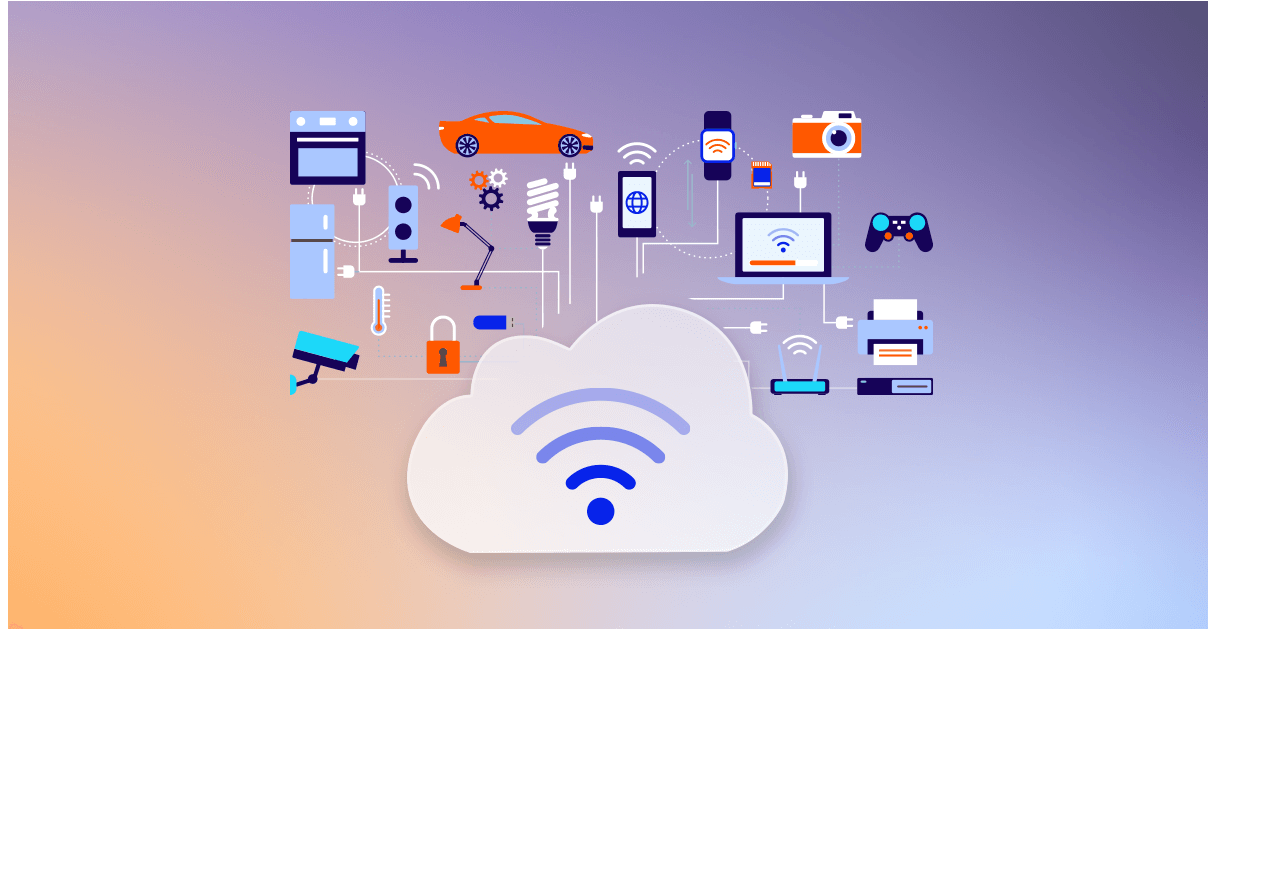
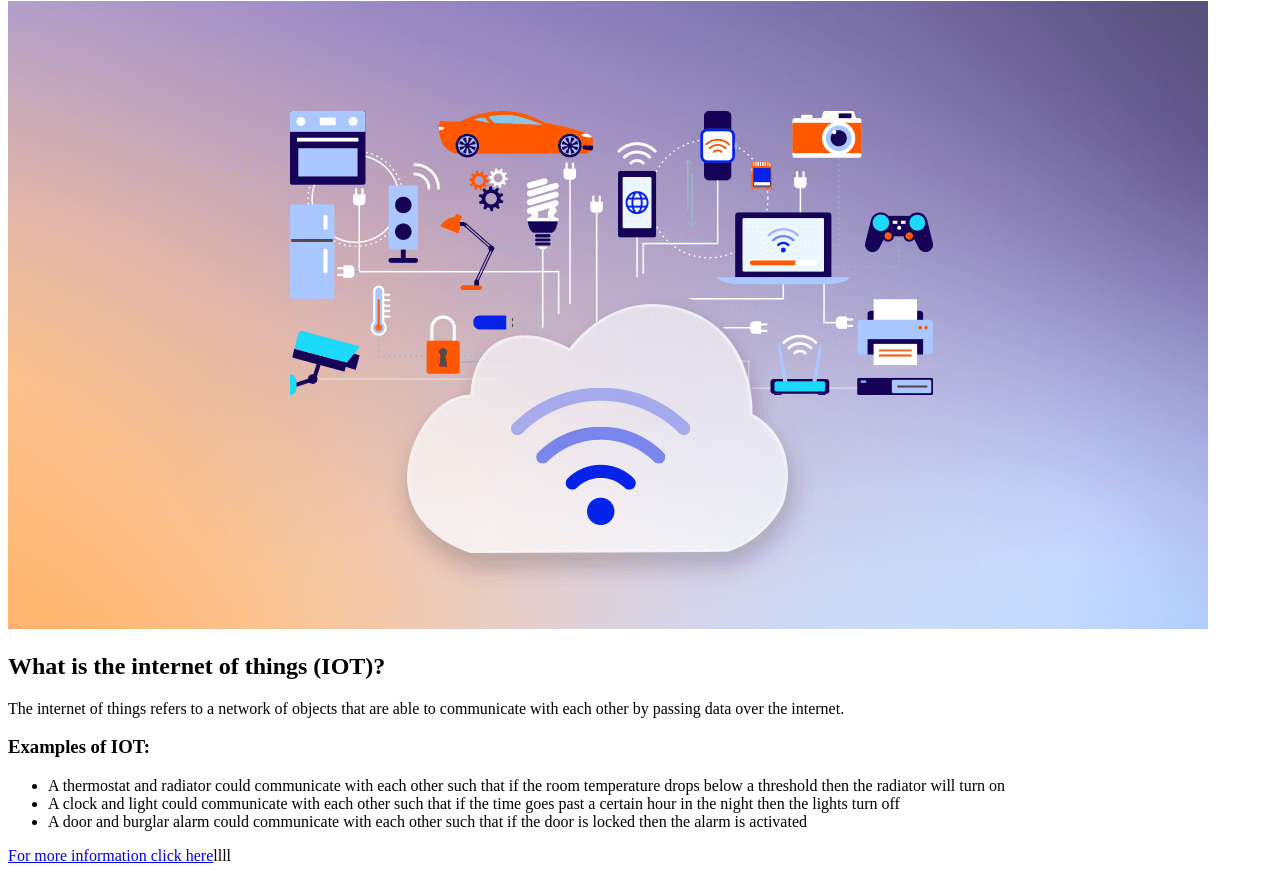
Before and after one commit to MayonGupta/GitCollaborationPractice, a plain HTML site: page InternetOfThings.html in a window 1280 px wide. Shown: the part 79-952 px from the top of the page. Before the commit the page ends 800 px from the top, so only its background shows below. Drawn offline with Linux system fonts and the light colour scheme.

Commit message:
Add more content on IOT

```diff
--- a/InternetOfThings.html
+++ b/InternetOfThings.html
@@ -6,5 +6,14 @@
 <body>
     <h1>Internet of Things</h1>
     <img src="images/IOT.png" alt="Abstract image of IOT">
+    <h2>What is the internet of things (IOT)?</h2>
+    <p>The internet of things refers to a network of objects that are able to communicate with each other by passing data over the internet.</p>
+    <h3>Examples of IOT:</h3>
+    <ul>
+        <li>A thermostat and radiator could communicate with each other such that if the room temperature drops below a threshold then the radiator will turn on</li>
+        <li>A clock and light could communicate with each other such that if the time goes past a certain hour in the night then the lights turn off</li>
+        <li>A door and burglar alarm could communicate with each other such that if the door is locked then the alarm is activated</li>
+    </ul>
+    <a href = "https://en.wikipedia.org/wiki/Internet_of_things">For more information click here</a>llll
 </body>
 </html>
```
